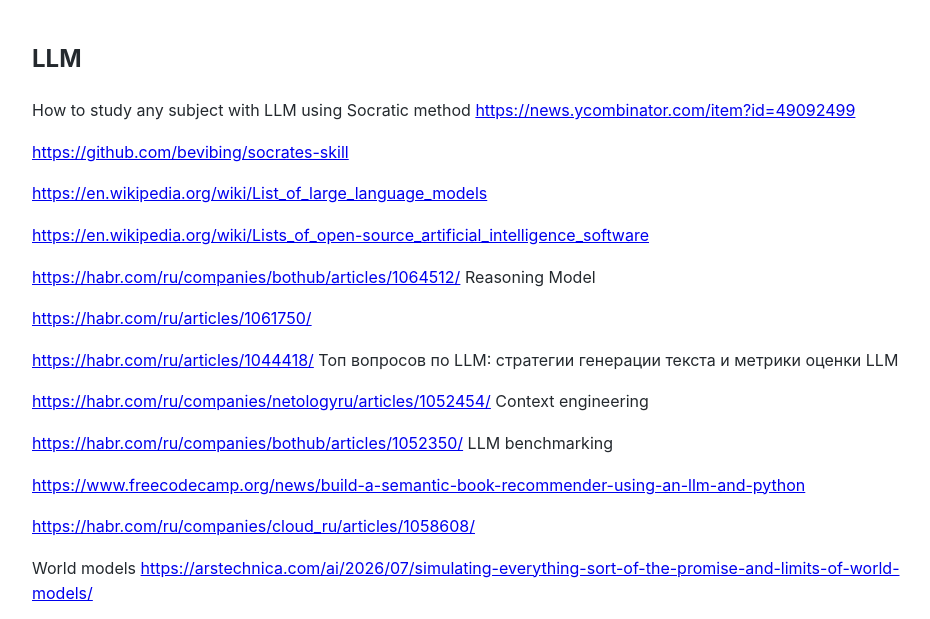
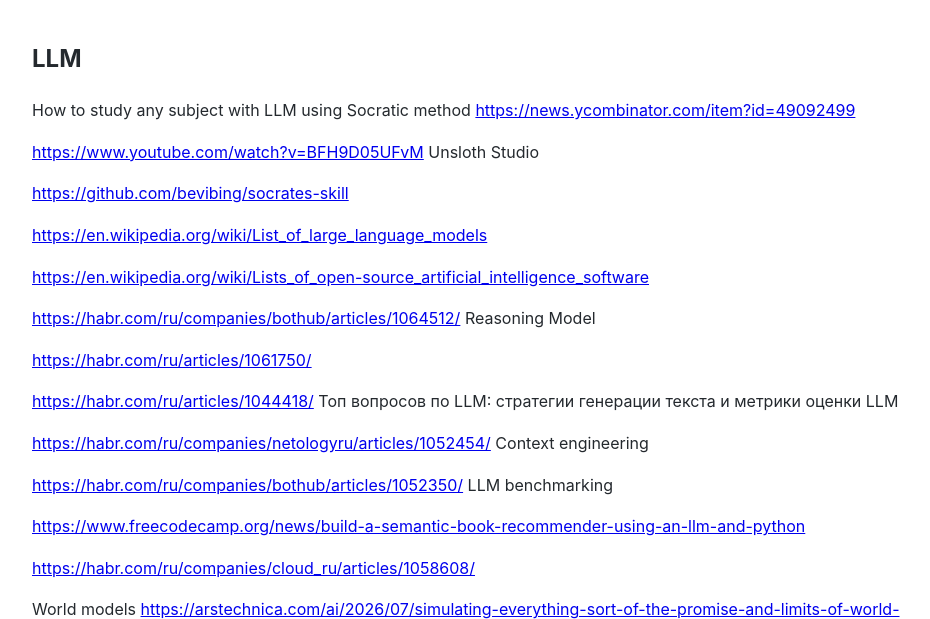
Before and after one commit to Michael-Lubinsky/michael-lubinsky.github.com, a Jekyll site: the page built from ml/llm.md, in a window 1280 px wide and 900 px high, cut to the strip 0-619 px from the top of the window. Shown: the whole strip, without its empty margins (158-1088 px from the left). Built offline with Jekyll 4.4.1, drawn with Linux system fonts in a browser that asks for light colours; our own code applies the rules of GitHub Pages for plain Markdown files.

Commit message:
Update llm.md

```diff
--- a/ml/llm.md
+++ b/ml/llm.md
@@ -3,6 +3,7 @@
 How to study any subject with LLM using Socratic method
 <https://news.ycombinator.com/item?id=49092499>
 
+<https://www.youtube.com/watch?v=BFH9D05UFvM> Unsloth Studio
 
 <https://github.com/bevibing/socrates-skill>
 
```
